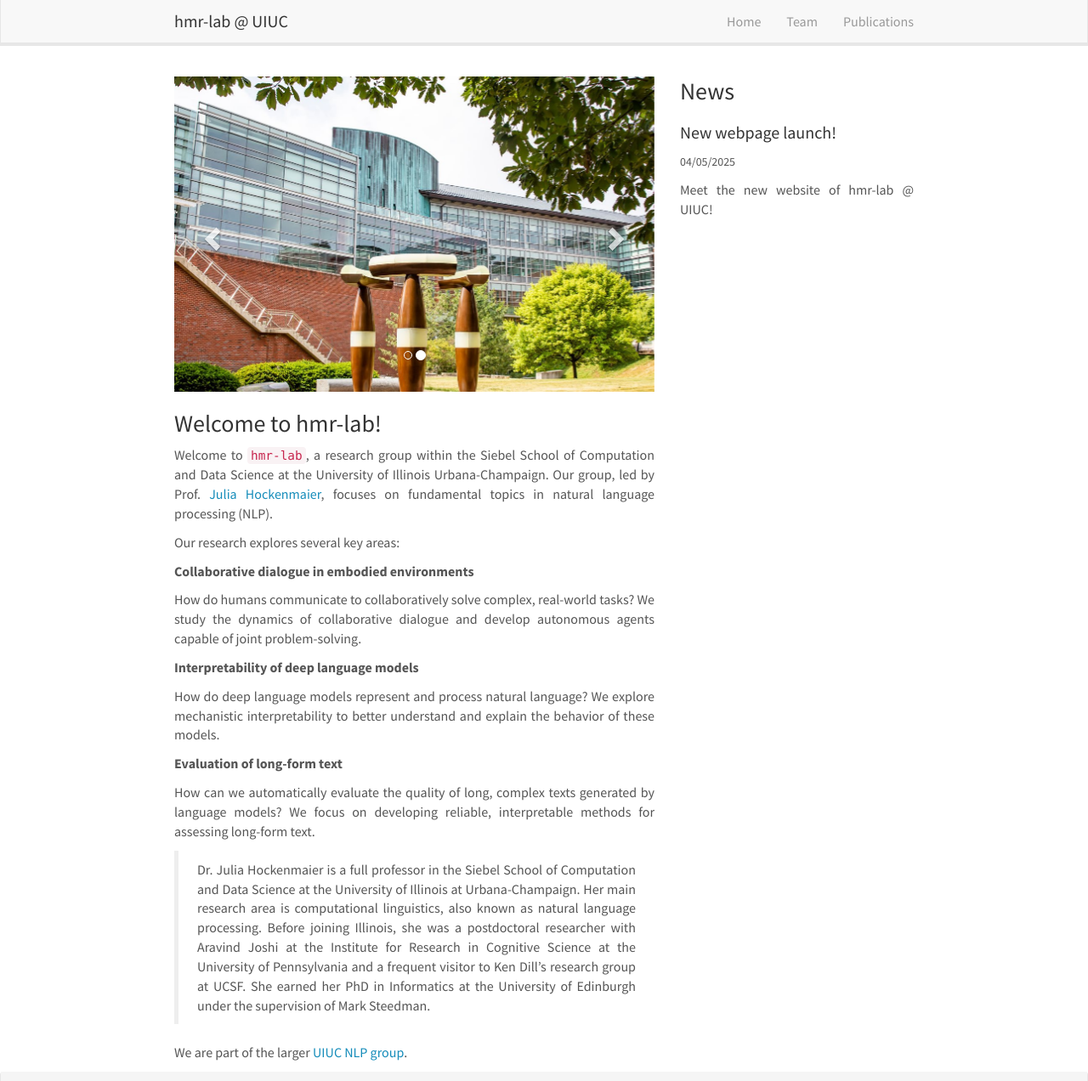
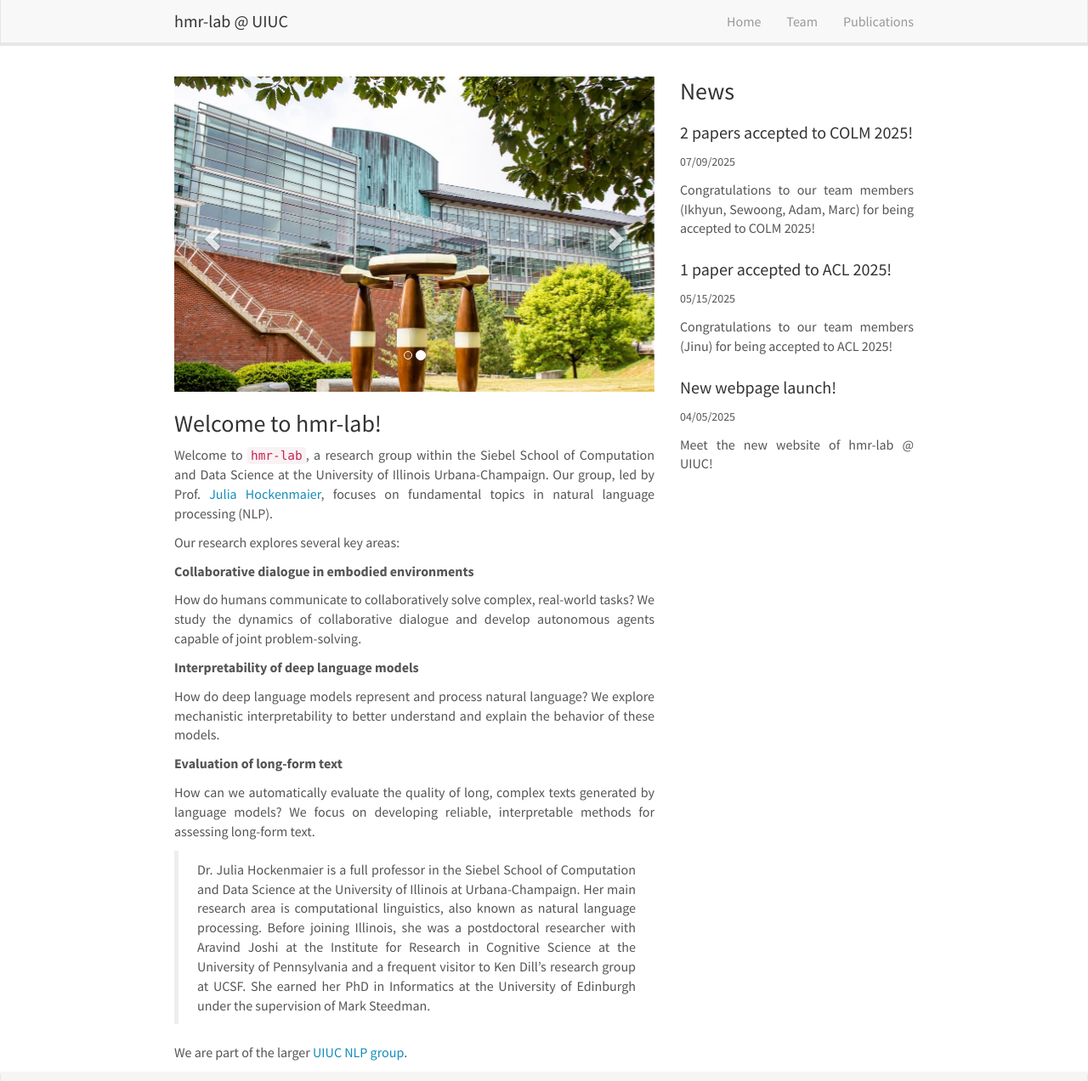
Before and after one commit to hmr-lab/hmr-lab.github.io, a Jekyll site: the page built from _pages/home.md, in a window 1280 px wide and 1272 px high. Shown: the whole window at 85% size. Built offline with Jekyll 4.4.1, drawn with Linux system fonts in a browser that asks for light colours; nearby versions of some CDN libraries.

Commit message:
add news

```diff
--- a/_data/news.yml
+++ b/_data/news.yml
@@ -1,3 +1,15 @@
+- date: 07/09/2025
+  title: "2 papers accepted to COLM 2025!"
+  tags:
+    - misc
+  content: Congratulations to our team members (Ikhyun, Sewoong, Adam, Marc) for being accepted to COLM 2025!
+
+- date: 05/15/2025
+  title: "1 paper accepted to ACL 2025!"
+  tags:
+    - misc
+  content: Congratulations to our team members (Jinu) for being accepted to ACL 2025!
+
 - date: 04/05/2025
   title: "New webpage launch!"
   tags:
```
